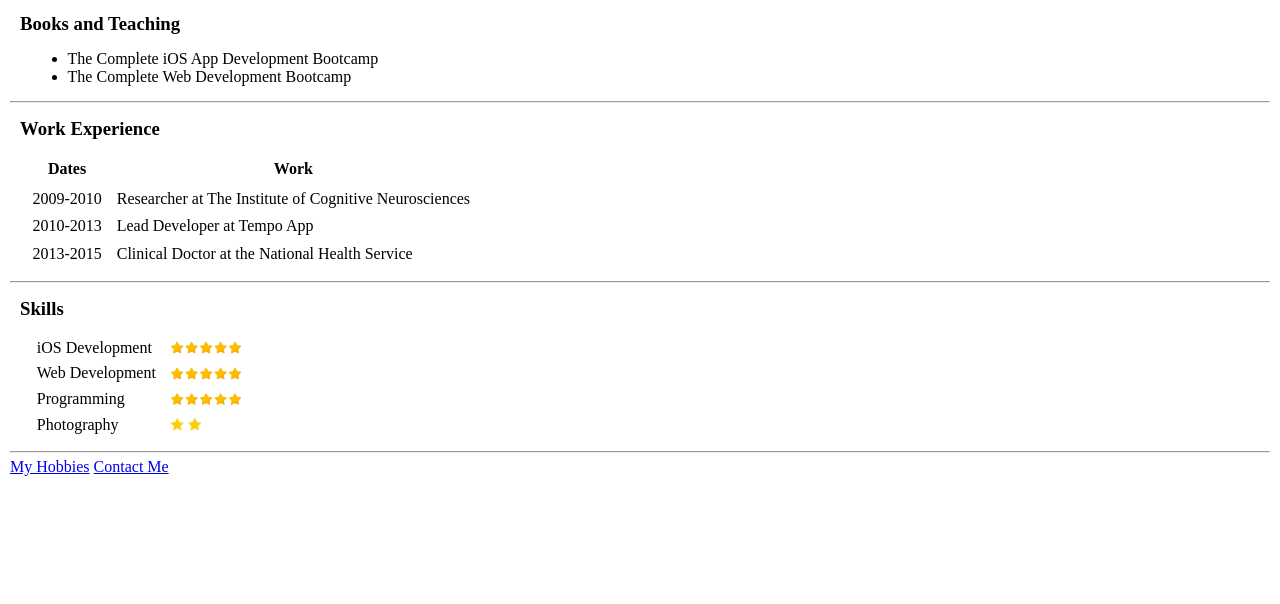
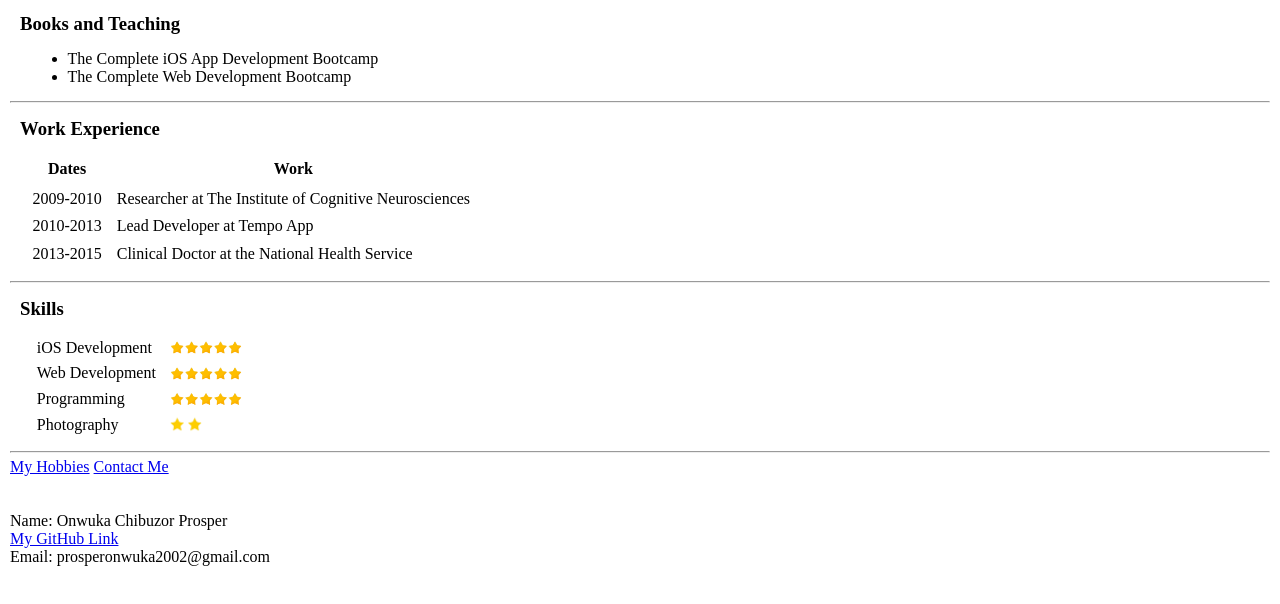
Before and after one commit to ProsperOnwuka/assignmentOne, a plain HTML site: page index.html in a window 1280 px wide. Shown: the part 194-798 px from the top of the page. Drawn offline with Linux system fonts and the light colour scheme.

Commit message:
added personal details

```diff
--- a/index.html
+++ b/index.html
@@ -69,6 +69,10 @@
     <footer>
         <a href="#">My Hobbies</a>
         <a href="#">Contact Me</a>
+        <br><br><br>
+        <p>Name: Onwuka Chibuzor Prosper</p>
+        <a href="https://github.com/ProsperOnwuka/assignmentOne">My GitHub Link</a>
+        <p>Email: prosperonwuka2002@gmail.com</p>
     </footer>
 </body>
 
```
